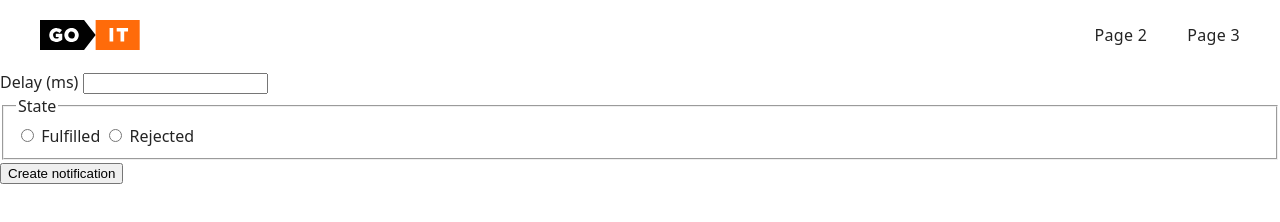
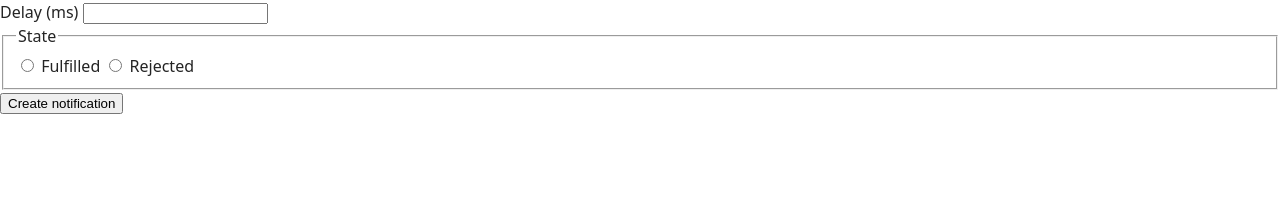
Before and after one commit to Polosochek/goit-js-hw-10, a plain HTML site: page 2-snackbar.html in a window 1280 px wide. Drawn offline with Linux system fonts and the light colour scheme.

Commit message:
Deploying to gh-pages from @ Polosochek/goit-js-hw-10@06a5ab6e3c81002b3bde78d6583a8a3005ac3d1c 🚀

```diff
--- a/2-snackbar.html
+++ b/2-snackbar.html
@@ -13,25 +13,6 @@
     <link rel="stylesheet" crossorigin href="/goit-js-hw-10/assets/vendor-CZjNVMTf.css">
   </head>
   <body>
-    <header class="header">
-  <div class="container">
-    <nav class="nav">
-  <a class="nav-logo" href="index.html" aria-label="Site logo">
-        <svg class="nav-logo-icon" width="100" height="30">
-          <use href="/goit-js-hw-10/assets/sprite-E8vg0sBb.svg#logo"></use>
-        </svg>
-      </a>
-      <ul class="nav-list">
-        <li class="nav-item">
-          <a class="nav-link {=$highlight-act}" href="/goit-js-hw-10/1-timer.html">Page 2</a>
-        </li>
-        <li class="nav-item">
-          <a class="nav-link {=$highlight-curr}" href="/goit-js-hw-10/2-snackbar.html">Page 3</a>
-        </li>
-      </ul>
-    </nav>
-  </div>
-</header>
 
 
     <main>
```
Also changed, not shown: index.html (+3 -11 lines), assets/sprite-E8vg0sBb.svg (deleted).
